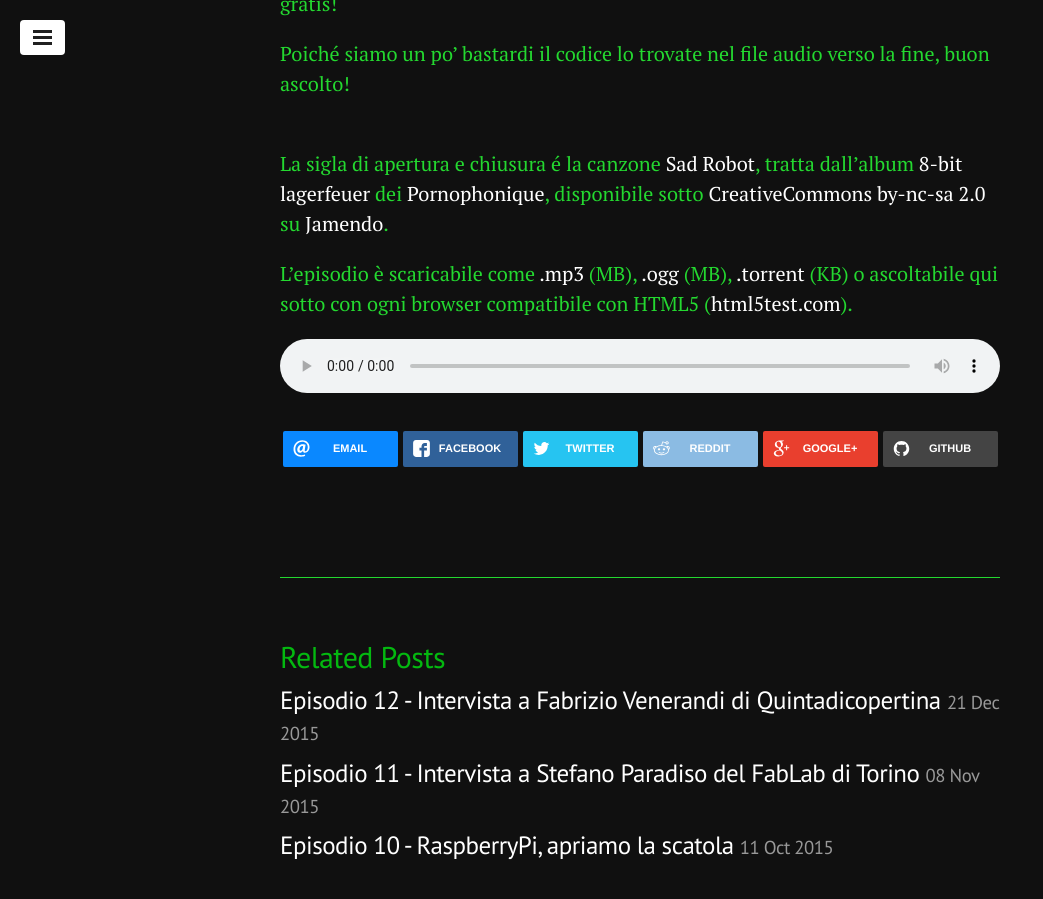
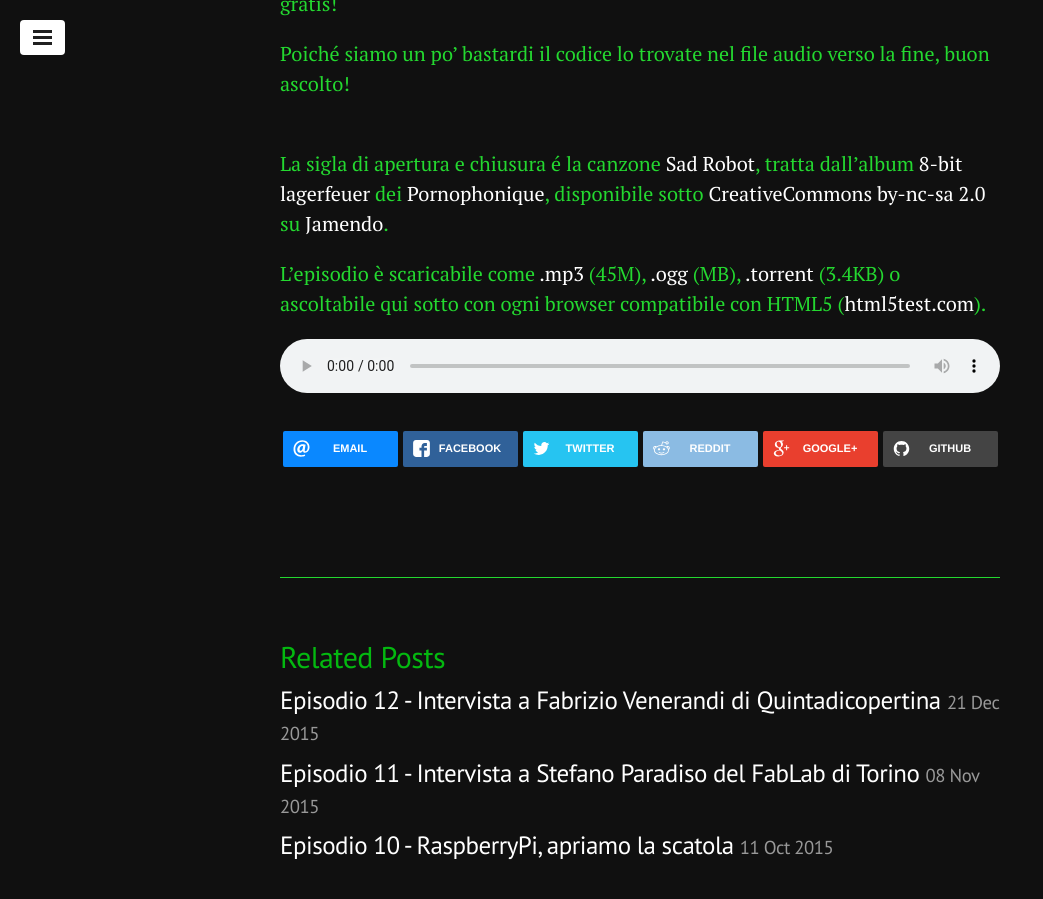
Before and after one commit to geekcookies/geekcookies.github.io, a Jekyll site: the page built from _posts/2016-01-12-episodio-13.md, in a window 1280 px wide and 900 px high, scrolled down 4400 px. Shown: the whole window, without its empty margins (0-1043 px from the left). Built offline with Jekyll 4.4.1, drawn with Linux system fonts in a browser that asks for light colours; nearby versions of some CDN libraries; comment, search, counter and statistics services are not loaded.

Commit message:
episode 13 yaml updated

```diff
--- a/_posts/2016-01-12-episodio-13.md
+++ b/_posts/2016-01-12-episodio-13.md
@@ -7,11 +7,11 @@
 short      : "ESP8266 con Giuliano Pisoni"
 podcast    :
   episode       : geekcookies_ep_13
-  filemp3_size  : "MB"
+  filemp3_size  : 45M
   fileogg_size  : "MB"
-  filetorr_size : "KB"
-  filesize      : 0
-  length        : "0:00:00"
+  filetorr_size : "3.4KB"
+  filesize      : 91320
+  length        : 1:15:22
 ---
 
 L'Internet delle cose (IoT) è la rete di oggetti di uso quotidiano - cose fisiche integrate con l'elettronica, software, sensori e connettività che consentono lo scambio di dati.
```
